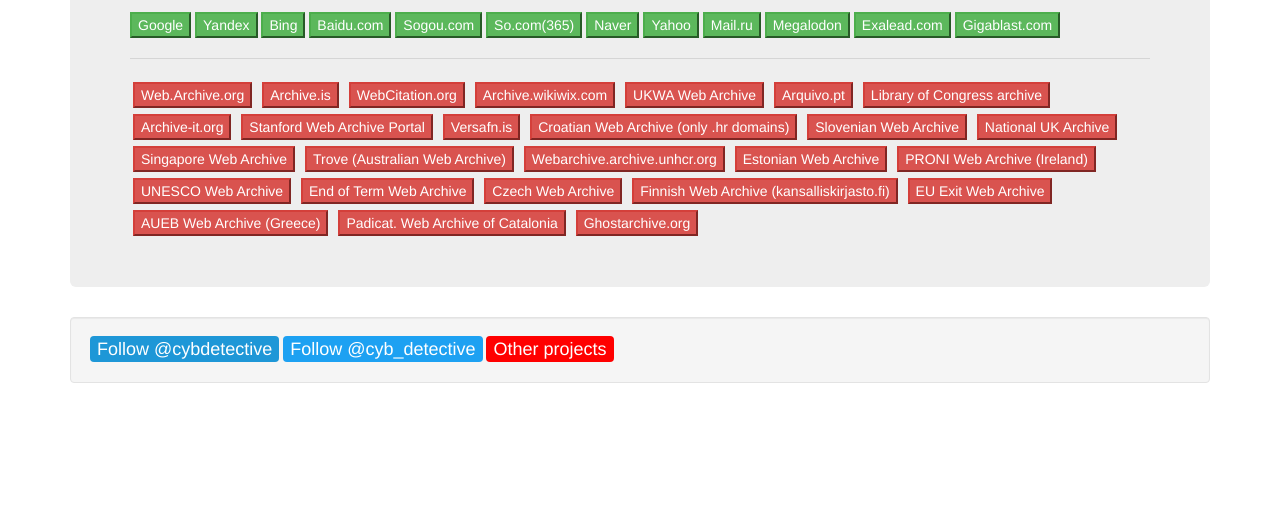
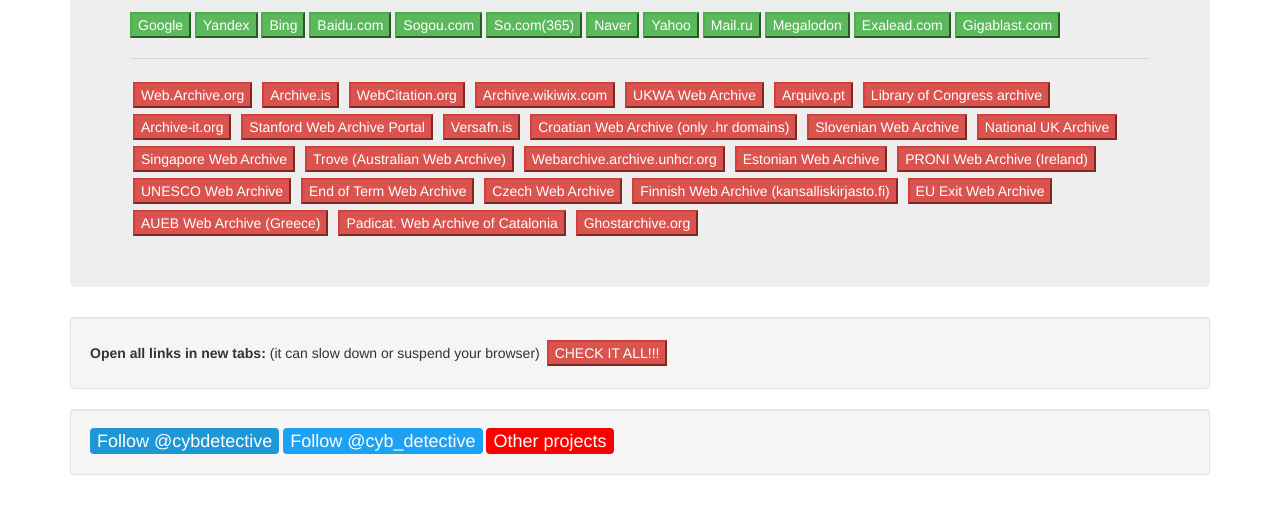
Before and after one commit to cipher387/quickcacheandarchivesearch, a plain HTML site: page index.html in a window 1280 px wide. Shown: the part 173-686 px from the top of the page. Drawn offline with nearby package versions, Linux system fonts and the light colour scheme.

Commit message:
Update index.html

```diff
--- a/index.html
+++ b/index.html
@@ -62,6 +62,11 @@
 
        </div>
 
+       <div class="well">
+
+         <b>Open all links in new tabs:</b> (it can slow down or suspend your browser)  <button type="button" onclick="allOpen()" class="btn-danger">CHECK IT ALL!!!</button>
+      </div>
+
  <div class="well">
          <a href="https://t.me/cybdetective" class="telegram-follow-button" data-show-count="false">Follow @cybdetective</a><script async src="https://platform.twitter.com/widgets.js" charset="utf-8"></script>
             <a href="https://twitter.com/cyb_detective?ref_src=twsrc%5Etfw" class="twitter-follow-button-2" data-show-count="false">Follow @cyb_detective</a>
```
